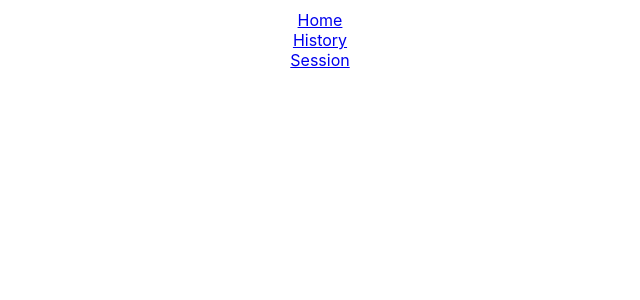
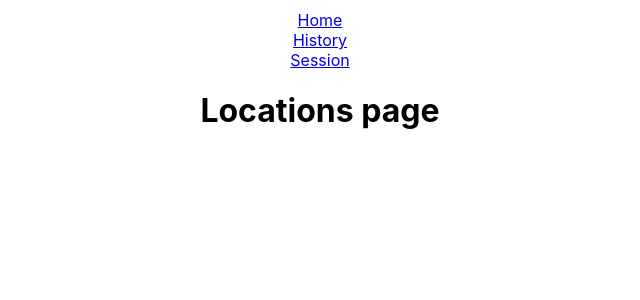
Before and after one commit to kkredit/slp-therapy-tracker, a React (Create React App) app: page /locations in a window 1280 px wide. Shown: the top 300 px of the page, without its empty margins (320-960 px from the left). Built offline with nearby package versions, Linux system fonts and the light colour scheme; the HTML template or start-up script is replaced by a standard one.

Commit message:
Add Providers and Locations content, update links

```diff
--- a/src/App.js
+++ b/src/App.js
@@ -5,6 +5,8 @@ import { BrowserRouter, Route } from 'react-router-dom';
 import Includes from './Includes.js'
 import Navbar from './Navbar.js'
 import Home from './Home.js'
+import Providers from './Providers.js'
+import Locations from './Locations.js'
 import History from './History.js'
 import Session from './Session.js'
 
@@ -21,6 +23,8 @@ class App extends Component {
 
           <BrowserRouter>
             <Route exact path="/" component={Home} />
+            <Route exact path="/providers" component={Providers} />
+            <Route exact path="/locations" component={Locations} />
             <Route exact path="/history" component={History} />
             <Route exact path="/session" component={Session} />
           </BrowserRouter>
--- a/src/Home.js
+++ b/src/Home.js
@@ -9,7 +9,7 @@ class Home extends React.Component {
       <React.Fragment>
         <h1>SLP Therapy Tracker</h1>
 
-        <Button id="mainButton" variant="primary" size="lg" href="#">
+        <Button id="mainButton" variant="primary" size="lg" href="/session">
           Start a session <i className="fa fa-arrow-circle-o-right"/>
         </Button>
 
@@ -26,10 +26,10 @@ class Home extends React.Component {
           <li>View historical session data in the "History" page</li>
         </ol>
 
-        <Button className="navButton" variant="outline-primary" href="#">
+        <Button className="navButton" variant="outline-primary" href="/providers">
           Update Providers <i className="fa fa-arrow-circle-right"/>
         </Button>
-        <Button className="navButton" variant="outline-primary" href="#">
+        <Button className="navButton" variant="outline-primary" href="/locations">
           Update Locations <i className="fa fa-arrow-circle-right"/>
         </Button>
       </React.Fragment>
--- a/src/Locations.js
+++ b/src/Locations.js
@@ -0,0 +1,14 @@
+import React from 'react';
+import './Locations.css';
+
+class Locations extends React.Component {
+  render() {
+    return (
+      <h1>
+        Locations page
+      </h1>
+    );
+  }
+};
+
+export default Locations;
--- a/src/Providers.js
+++ b/src/Providers.js
@@ -0,0 +1,14 @@
+import React from 'react';
+import './Providers.css';
+
+class Providers extends React.Component {
+  render() {
+    return (
+      <h1>
+        Providers page
+      </h1>
+    );
+  }
+};
+
+export default Providers;
```
